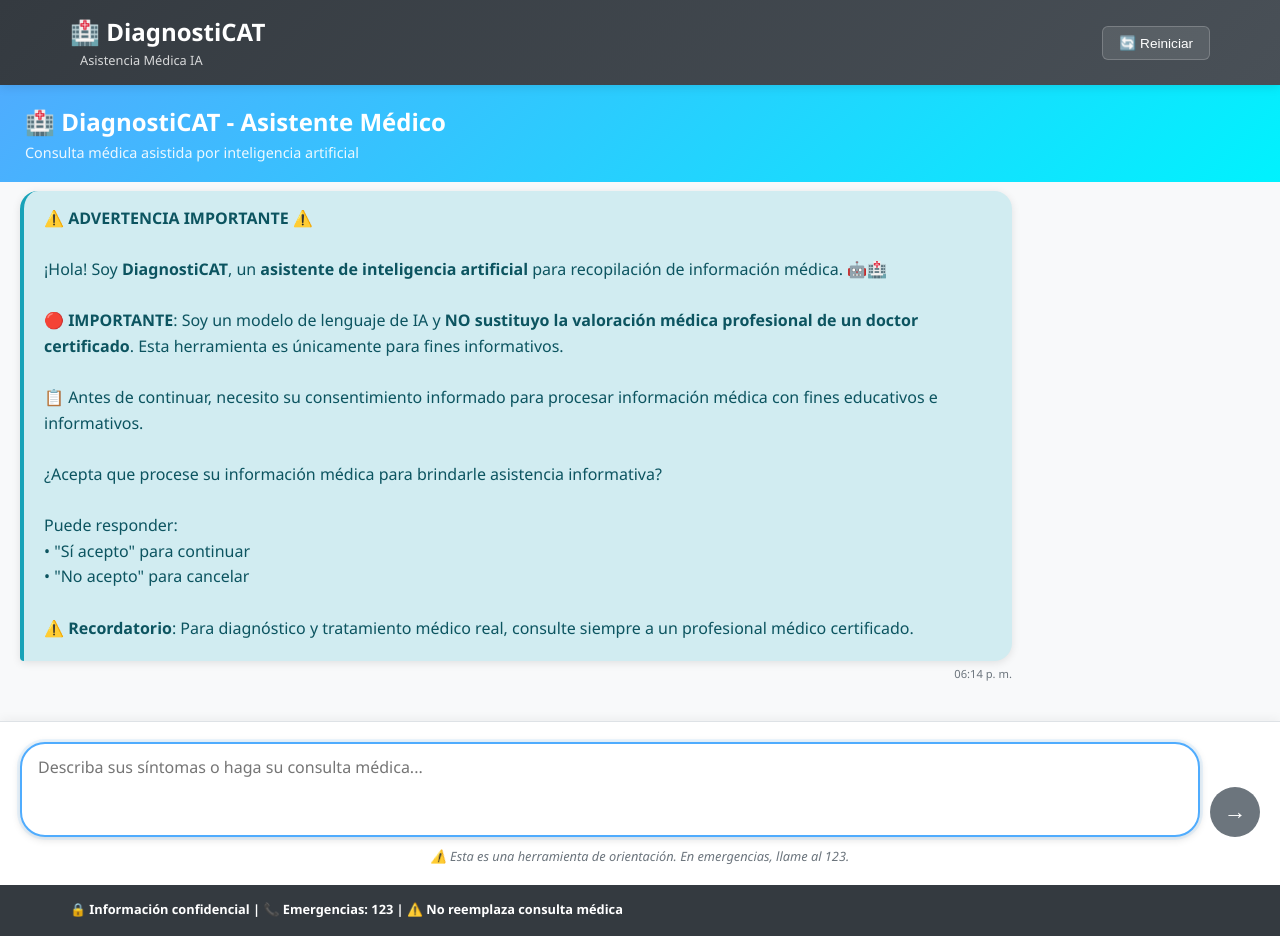
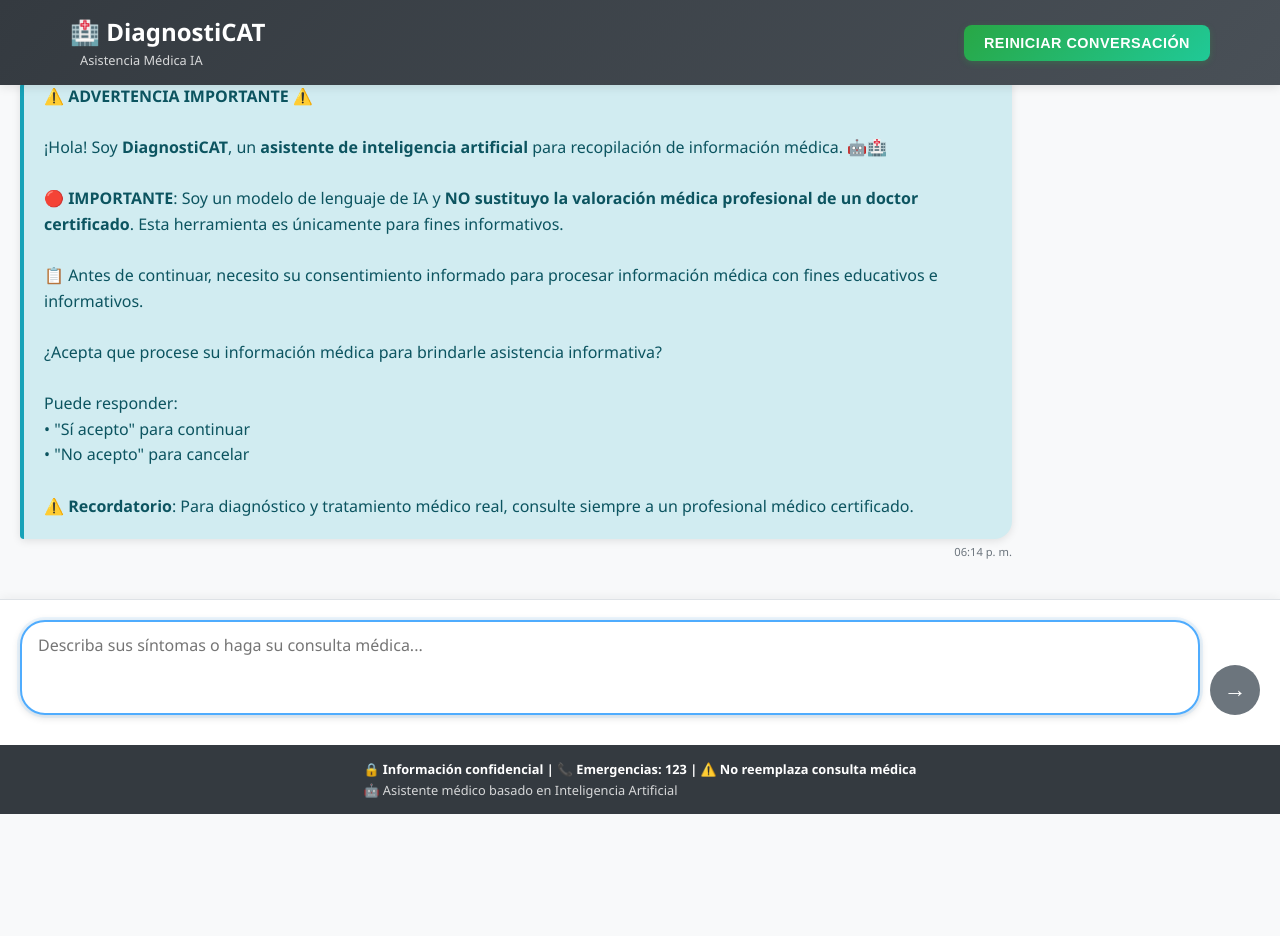
Before and after one commit to kat3016/DiagnostiCAT, a React (Vite) app in the folder frontend/: page / in a window 1280 px wide. After the commit the page ends 814 px from the top, so only its background shows below. Built offline with nearby package versions, Linux system fonts and the light colour scheme.

Commit message:
feat: update button styles and layout in App and ChatInterface components; enhance user interface and accessibility

```diff
--- a/frontend/src/App.css
+++ b/frontend/src/App.css
@@ -101,19 +101,29 @@
 }
 
 .btn-restart {
-  background: rgba(255, 255, 255, 0.1);
-  border: 1px solid rgba(255, 255, 255, 0.2);
+  background: linear-gradient(135deg, #28a745 0%, #20c997 100%);
+  border: none;
   color: white;
-  padding: 8px 16px;
-  border-radius: 6px;
-  font-size: 0.85rem;
+  padding: 10px 20px;
+  border-radius: 8px;
+  font-size: 0.9rem;
+  font-weight: 600;
   cursor: pointer;
-  transition: all 0.2s;
+  transition: all 0.3s ease;
+  box-shadow: 0 2px 6px rgba(40, 167, 69, 0.3);
+  text-transform: uppercase;
+  letter-spacing: 0.5px;
 }
 
 .btn-restart:hover {
-  background: rgba(255, 255, 255, 0.2);
-  transform: translateY(-1px);
+  background: linear-gradient(135deg, #218838 0%, #1e9f8a 100%);
+  transform: translateY(-2px);
+  box-shadow: 0 4px 12px rgba(40, 167, 69, 0.4);
+}
+
+.btn-restart:active {
+  transform: translateY(0);
+  box-shadow: 0 2px 6px rgba(40, 167, 69, 0.3);
 }
 
 /* Contenido principal */
@@ -121,7 +131,9 @@
   flex: 1;
   display: flex;
   flex-direction: column;
-  min-height: calc(100vh - 120px); /* Ajustar según header y footer */
+  min-height: calc(100vh - 140px); /* Ajustar según header (80px) y footer (60px) */
+  max-height: calc(100vh - 140px);
+  overflow: hidden;
 }
 
 /* Error banner */
@@ -160,7 +172,7 @@
 
 .footer-content {
   display: flex;
-  justify-content: space-between;
+  justify-content: center;
   align-items: center;
   padding: 15px 30px;
   max-width: 1200px;
--- a/frontend/src/App.jsx
+++ b/frontend/src/App.jsx
@@ -21,7 +21,7 @@ function App() {
             <span>Asistencia Médica IA</span>
           </div>
           <button onClick={handleRestart} className="btn-restart">
-            🔄 Reiniciar
+            Reiniciar Conversación
           </button>
         </div>
       </div>
@@ -46,6 +46,7 @@ function App() {
         <div className="footer-content">
           <div className="footer-info">
             <p>🔒 Información confidencial | 📞 Emergencias: 123 | ⚠️ No reemplaza consulta médica</p>
+            <p>🤖 Asistente médico basado en Inteligencia Artificial</p>
           </div>
         </div>
       </div>
--- a/frontend/src/components/ChatInterface.css
+++ b/frontend/src/components/ChatInterface.css
@@ -1,8 +1,10 @@
 .chat-container {
-  height: 100vh;
+  height: 100%;
   display: flex;
   flex-direction: column;
   font-family: 'Segoe UI', Tahoma, Geneva, Verdana, sans-serif;
+  position: relative;
+  overflow: hidden;
 }
 
 /* Patient Form Styles */
@@ -132,6 +134,8 @@
   overflow-y: auto;
   padding: 20px;
   background: #f8f9fa;
+  position: relative;
+  min-height: 0; /* Importante para que el scroll funcione correctamente */
 }
 
 .message {
@@ -320,6 +324,9 @@
   border-top: 1px solid #dee2e6;
   padding: 20px;
   box-shadow: 0 -2px 10px rgba(0, 0, 0, 0.05);
+  position: sticky;
+  bottom: 0;
+  z-index: 10;
 }
 
 .chat-input {
--- a/frontend/src/components/ChatInterface.jsx
+++ b/frontend/src/components/ChatInterface.jsx
@@ -148,13 +148,6 @@ const ChatInterface = ({ conversationId, onNewConversation }) => {
 
   return (
     <div className="chat-container">
-      <div className="chat-header">
-        <div className="chat-header-info">
-          <h1>🏥 DiagnostiCAT - Asistente Médico</h1>
-          <p>Consulta médica asistida por inteligencia artificial</p>
-        </div>
-      </div>
-
       <div className="chat-messages">
         {messages.map((message, index) => (
           <div key={index} className={`message ${message.role} ${message.isError ? 'error' : ''} ${message.isWelcome ? 'welcome' : ''}`}>
@@ -296,10 +289,6 @@ const ChatInterface = ({ conversationId, onNewConversation }) => {
             {isLoading ? '...' : '→'}
           </button>
         </div>
-
-        <div className="chat-disclaimer">
-          ⚠️ Esta es una herramienta de orientación. En emergencias, llame al 123.
-        </div>
       </div>
     </div>
   );
```
